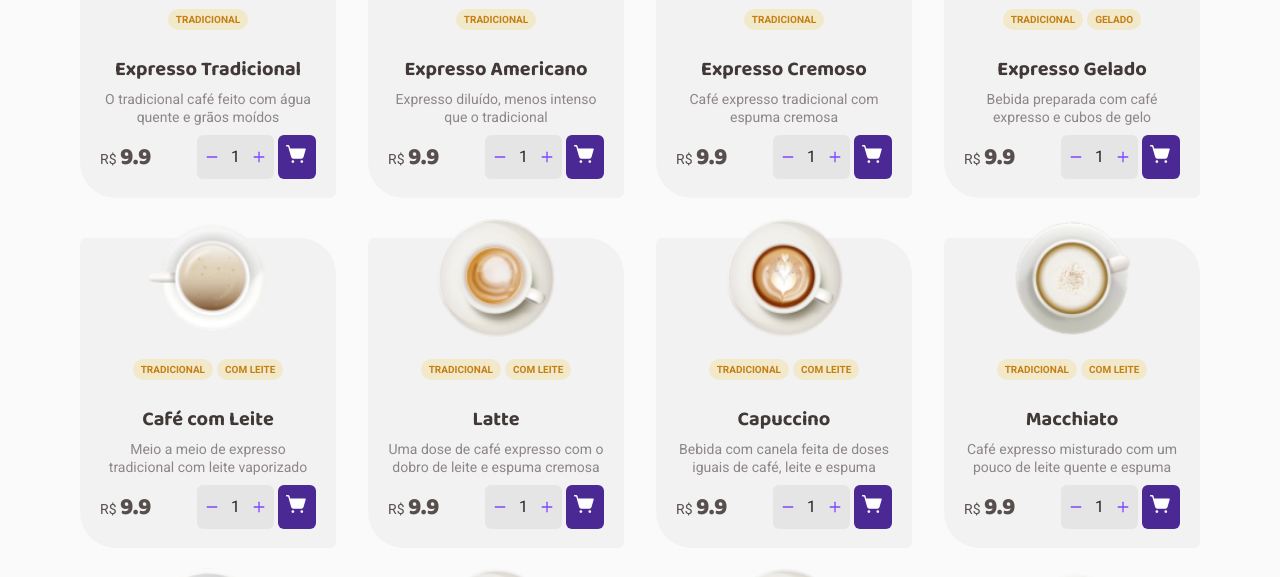
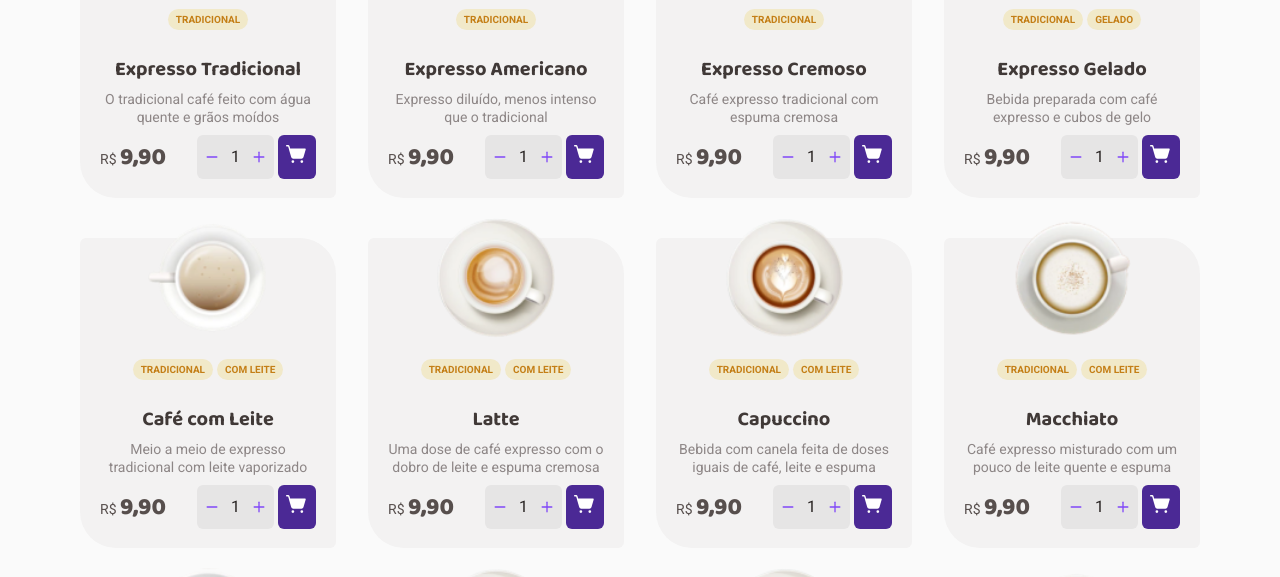
Before and after one commit to ig-swll/d02-coffee-delivery, a React (Vite) app: page / in a window 1280 px wide. Shown: the part 860-1437 px from the top of the page. Built offline with nearby package versions, Linux system fonts and the light colour scheme.

Commit message:
Adiciona formatação ao preço do carrinho

```diff
--- a/src/pages/Home/components/CoffeeCard/index.tsx
+++ b/src/pages/Home/components/CoffeeCard/index.tsx
@@ -1,5 +1,6 @@
 import { Minus, Plus, ShoppingCartSimple } from 'phosphor-react'
 import { useState } from 'react'
+import { formatCurrency } from '../../../../utils/formatCurrency'
 import {
   AddToCartButton,
   Card,
@@ -20,11 +21,9 @@ export interface CoffeeCardProps {
   price: number
 }
 
-const PAGE_URL = window.location.href
-
 export function CoffeeCard(props: CoffeeCardProps) {
   const [amount, setAmount] = useState(1)
-  console.log(PAGE_URL)
+
   function increaseAmount() {
     setAmount((state) => state + 1)
   }
@@ -53,7 +52,7 @@ export function CoffeeCard(props: CoffeeCardProps) {
       <CardBottom>
         <Price>
           <small>R$&nbsp;</small>
-          <strong>{price}</strong>
+          <strong>{formatCurrency(price, 'short')}</strong>
         </Price>
         <div>
           <Counter>
--- /dev/null
+++ b/src/utils/formatCurrency.ts
@@ -0,0 +1,14 @@
+type Format = 'short' | 'long'
+
+export function formatCurrency(number: number, format: Format = 'long') {
+  const result = new Intl.NumberFormat('pt-BR', {
+    style: 'currency',
+    currency: 'BRL',
+  }).format(number)
+
+  if (format === 'short') {
+    return result.replace('R$', '').trim()
+  }
+
+  return result
+}
```
